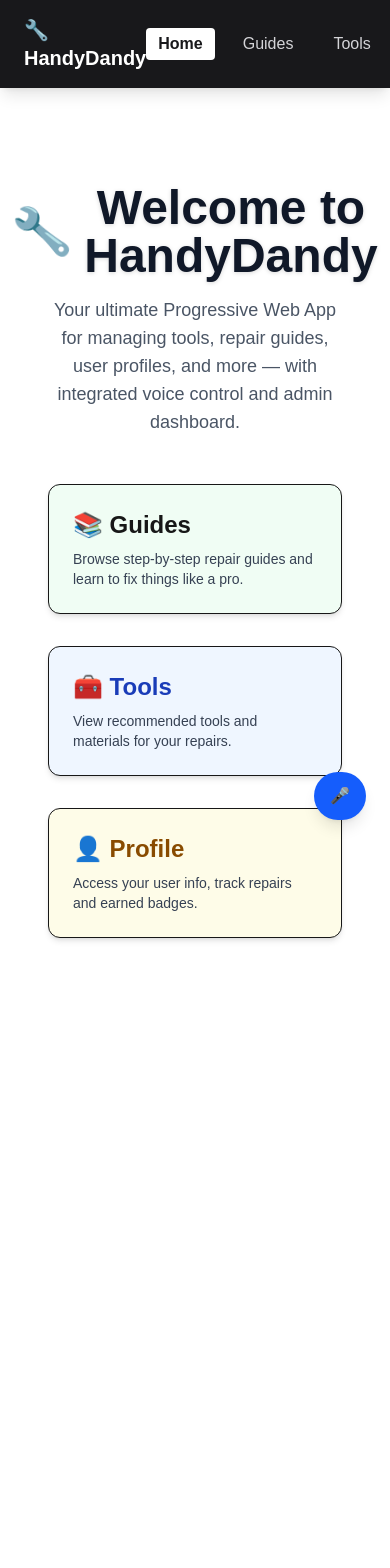
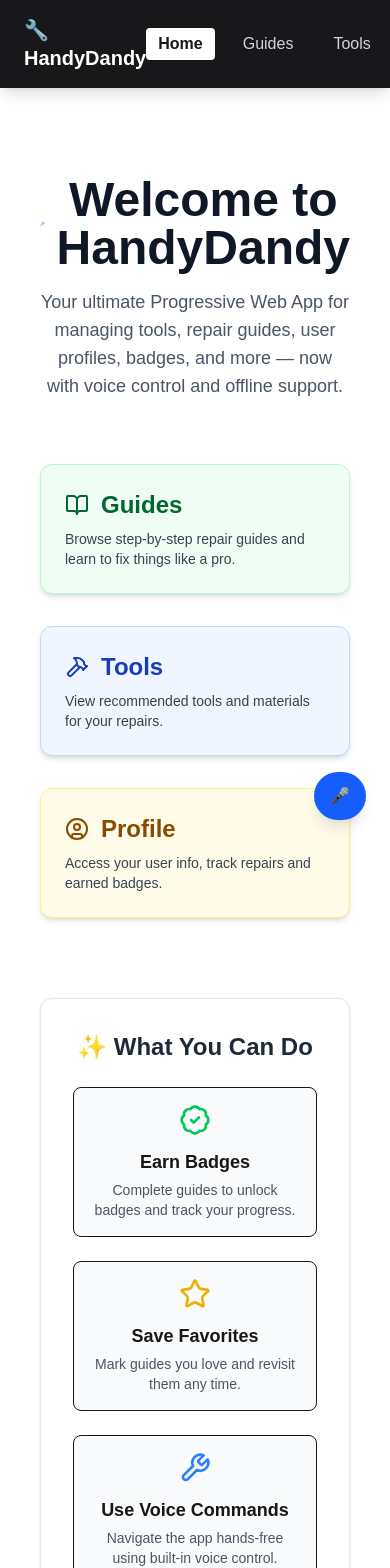
Before and after one commit to miha-plemenitas/HandyDandy, a Next.js app in the folder handy-dandy-client/: page / in a window 390 px wide. Shown: the top 1568 px of the page. Before the commit the page ends 1034 px from the top, so only its background shows below. Built offline with nearby package versions, Linux system fonts and the light colour scheme; no server answers.

Commit message:
Enhance UI across multiple pages: update layout, improve accessibility, and add icons for better user experience

```diff
--- a/handy-dandy-client/src/app/guides/page.js
+++ b/handy-dandy-client/src/app/guides/page.js
@@ -1,27 +1,31 @@
 "use client";
 
 import { motion } from "framer-motion";
+import { BookOpen } from "lucide-react";
 import GuidesSection from "@/components/GuidesSection";
 
 export default function GuidesPage() {
   return (
-    <main className="max-w-7xl mx-auto px-4 sm:px-6 lg:px-8 py-10 text-black">
+    <main className="max-w-7xl mx-auto px-4 sm:px-6 lg:px-8 py-12 text-gray-900">
       <motion.div
         className="text-center mb-12"
         initial={{ opacity: 0, y: -20 }}
         animate={{ opacity: 1, y: 0 }}
         transition={{ duration: 0.6 }}
       >
-        <h1 className="text-4xl font-extrabold tracking-tight sm:text-5xl mb-2">
-          📚 Guides
-        </h1>
-        <p className="text-lg text-gray-600">
+        <div className="flex justify-center items-center gap-3 mb-3">
+          <BookOpen className="w-8 h-8 text-green-600" />
+          <h1 className="text-4xl sm:text-5xl font-extrabold tracking-tight">
+            Guides
+          </h1>
+        </div>
+        <p className="text-lg text-gray-600 max-w-2xl mx-auto">
           Browse step-by-step repair guides and learn to fix things like a pro.
         </p>
       </motion.div>
 
       <motion.div
-        className="bg-white shadow-lg rounded-xl p-6 sm:p-8"
+        className="bg-white shadow-md border border-gray-200 rounded-xl p-6 sm:p-8"
         initial={{ opacity: 0, scale: 0.95 }}
         animate={{ opacity: 1, scale: 1 }}
         transition={{ delay: 0.3 }}
--- a/handy-dandy-client/src/app/layout.js
+++ b/handy-dandy-client/src/app/layout.js
@@ -30,15 +30,18 @@ export default function RootLayout({ children }) {
           type="image/png"
           href="/images/tools-and-utensils_128.png"
         />
+        <meta name="viewport" content="width=device-width, initial-scale=1" />
         <meta name="theme-color" content="#4CAF50" />
       </head>
       <body
-        className={`${geistSans.variable} ${geistMono.variable} antialiased`}
+        className={`${geistSans.variable} ${geistMono.variable} antialiased bg-white text-gray-900`}
       >
         <SessionWrapper>
           <Navbar />
           <VoiceControl />
-          <main className="max-w-6xl mx-auto px-6 py-8">{children}</main>
+          <main className="max-w-screen-xl mx-auto px-4 sm:px-6 lg:px-8 py-6">
+            {children}
+          </main>
         </SessionWrapper>
       </body>
     </html>
--- a/handy-dandy-client/src/app/page.js
+++ b/handy-dandy-client/src/app/page.js
@@ -2,72 +2,128 @@
 
 import Link from "next/link";
 import { motion } from "framer-motion";
+import {
+  Wrench,
+  BookOpen,
+  Hammer,
+  UserCircle,
+  Star,
+  BadgeCheck,
+} from "lucide-react";
 
 export default function HomePage() {
   return (
-    <main className="w-full max-w-6xl mx-auto px-6 py-16 text-center">
+    <main className="w-full max-w-7xl mx-auto px-6 py-16">
+      {/* Hero */}
       <motion.div
         initial={{ opacity: 0, y: -40 }}
         animate={{ opacity: 1, y: 0 }}
         transition={{ duration: 0.6 }}
-        className="mb-12"
+        className="mb-16 text-center"
       >
-        <h1 className="text-5xl font-bold text-gray-900 flex justify-center items-center gap-3 mb-4">
-          <motion.span
-            animate={{ rotate: [0, 20, -20, 0] }}
-            transition={{ repeat: Infinity, duration: 3 }}
-          >
-            🔧
-          </motion.span>
-          <span className="drop-shadow-sm">Welcome to HandyDandy</span>
+        <h1 className="text-5xl sm:text-6xl font-extrabold text-gray-900 mb-4 flex justify-center items-center gap-3">
+          <Wrench className="w-10 h-10 text-blue-600 animate-pulse" />
+          Welcome to HandyDandy
         </h1>
-        <p className="text-lg text-gray-600">
+        <p className="text-lg sm:text-xl text-gray-600 max-w-2xl mx-auto">
           Your ultimate Progressive Web App for managing tools, repair guides,
-          user profiles, and more — with integrated voice control and admin
-          dashboard.
+          user profiles, badges, and more — now with voice control and offline
+          support.
         </p>
       </motion.div>
 
-      <div className="grid gap-8 grid-cols-1 sm:grid-cols-2 lg:grid-cols-3 mx-auto">
+      {/* Features Grid */}
+      <motion.div
+        className="grid gap-8 grid-cols-1 sm:grid-cols-2 lg:grid-cols-3 mb-20"
+        initial={{ opacity: 0, scale: 0.95 }}
+        animate={{ opacity: 1, scale: 1 }}
+        transition={{ delay: 0.2 }}
+      >
         {[
           {
             href: "/guides",
-            title: "📚 Guides",
+            title: "Guides",
             desc: "Browse step-by-step repair guides and learn to fix things like a pro.",
-            color: "green",
+            icon: BookOpen,
+            bg: "bg-green-50",
+            border: "border-green-200",
+            text: "text-green-800",
           },
           {
             href: "/tools",
-            title: "🧰 Tools",
+            title: "Tools",
             desc: "View recommended tools and materials for your repairs.",
-            color: "blue",
+            icon: Hammer,
+            bg: "bg-blue-50",
+            border: "border-blue-200",
+            text: "text-blue-800",
           },
           {
             href: "/profile",
-            title: "👤 Profile",
+            title: "Profile",
             desc: "Access your user info, track repairs and earned badges.",
-            color: "yellow",
+            icon: UserCircle,
+            bg: "bg-yellow-50",
+            border: "border-yellow-200",
+            text: "text-yellow-800",
           },
         ].map((card, i) => (
           <motion.div
             key={card.href}
-            initial={{ opacity: 0, y: 30 }}
+            initial={{ opacity: 0, y: 20 }}
             animate={{ opacity: 1, y: 0 }}
-            transition={{ delay: 0.2 + i * 0.2 }}
+            transition={{ delay: 0.3 + i * 0.2 }}
           >
             <Link
               href={card.href}
-              className={`bg-${card.color}-50 hover:bg-${card.color}-100 p-6 rounded-xl shadow-md transition duration-300 border border-${card.color}-100 text-left block`}
+              className={`block p-6 rounded-xl shadow-md border ${card.bg} ${card.border} hover:shadow-lg transition-all duration-300`}
             >
-              <h2
-                className={`text-2xl font-semibold text-${card.color}-800 flex items-center gap-2 mb-2`}
+              <div
+                className={`flex items-center gap-3 text-2xl font-semibold mb-2 ${card.text}`}
               >
+                <card.icon className="w-6 h-6" />
                 {card.title}
-              </h2>
+              </div>
               <p className="text-gray-700 text-sm">{card.desc}</p>
             </Link>
           </motion.div>
         ))}
+      </motion.div>
+
+      {/* Callout Section */}
+      <section className="bg-white rounded-xl border border-gray-200 shadow-sm p-8 mb-10">
+        <h2 className="text-2xl font-bold text-gray-800 mb-6 text-center">
+          ✨ What You Can Do
+        </h2>
+        <div className="grid grid-cols-1 md:grid-cols-3 gap-6 text-center">
+          <div className="p-4 bg-gray-50 rounded-lg border hover:shadow">
+            <BadgeCheck className="mx-auto text-green-500 w-8 h-8 mb-3" />
+            <h3 className="font-semibold text-lg mb-1">Earn Badges</h3>
+            <p className="text-sm text-gray-600">
+              Complete guides to unlock badges and track your progress.
+            </p>
+          </div>
+          <div className="p-4 bg-gray-50 rounded-lg border hover:shadow">
+            <Star className="mx-auto text-yellow-500 w-8 h-8 mb-3" />
+            <h3 className="font-semibold text-lg mb-1">Save Favorites</h3>
+            <p className="text-sm text-gray-600">
+              Mark guides you love and revisit them any time.
+            </p>
+          </div>
+          <div className="p-4 bg-gray-50 rounded-lg border hover:shadow">
+            <Wrench className="mx-auto text-blue-500 w-8 h-8 mb-3" />
+            <h3 className="font-semibold text-lg mb-1">Use Voice Commands</h3>
+            <p className="text-sm text-gray-600">
+              Navigate the app hands-free using built-in voice control.
+            </p>
+          </div>
+        </div>
+      </section>
+
+      {/* Final CTA */}
+      <div className="text-center mt-10 text-sm text-gray-500">
+        HandyDandy is open-source and designed for tinkerers, makers, and fixers
+        ✨
       </div>
     </main>
   );
--- a/handy-dandy-client/src/app/profile/page.js
+++ b/handy-dandy-client/src/app/profile/page.js
@@ -6,6 +6,7 @@ import GuideDetails from "@/components/GuideDetails";
 import { FaStar } from "react-icons/fa";
 import axios from "axios";
 import { motion } from "framer-motion";
+import { User, BadgeCheck, Star } from "lucide-react"; // ✅ FIXED HERE
 
 export default function ProfilePage() {
   const [favoriteGuides, setFavoriteGuides] = useState([]);
@@ -21,7 +22,6 @@ export default function ProfilePage() {
         .then((res) => res.json())
         .then(async (data) => {
           const ids = data.favorites || [];
-          // Fetch all guides or fetch by IDs
           const allGuides = await fetch("/api/guides").then((res) =>
             res.json()
           );
@@ -60,7 +60,7 @@ export default function ProfilePage() {
 
   if (!session) {
     return (
-      <main className="px-6 py-8 text-white">
+      <main className="px-6 py-8 text-gray-800">
         <h1 className="text-2xl font-semibold">Profile</h1>
         <p>Please login to view your profile.</p>
       </main>
@@ -68,32 +68,48 @@ export default function ProfilePage() {
   }
 
   return (
-    <main className="px-6 py-8 flex justify-center items-start gap-6 flex-wrap min-h-[80vh] text-white">
-      {/* User Card */}
+    <main className="max-w-7xl mx-auto px-4 sm:px-6 lg:px-8 py-12 text-gray-900">
+      {/* Page header */}
       <motion.div
-        className="bg-zinc-800 p-8 rounded-2xl shadow-xl w-full max-w-md"
+        className="text-center mb-12"
+        initial={{ opacity: 0, y: -20 }}
+        animate={{ opacity: 1, y: 0 }}
+        transition={{ duration: 0.6 }}
+      >
+        <div className="flex justify-center items-center gap-3 mb-3">
+          <User className="w-8 h-8 text-yellow-600" />
+          <h1 className="text-4xl sm:text-5xl font-extrabold tracking-tight">
+            Profile
+          </h1>
+        </div>
+        <p className="text-lg text-gray-600 max-w-2xl mx-auto">
+          View your user information, earned badges and saved guides.
+        </p>
+      </motion.div>
+
+      {/* Cards */}
+      <div className="grid grid-cols-1 md:grid-cols-3 gap-6">
+        {/* User Info */}
+        <motion.div
+          className="bg-white shadow-md border border-gray-200 rounded-xl p-6 h-full"
           initial={{ opacity: 0, y: 30 }}
           animate={{ opacity: 1, y: 0 }}
           transition={{ delay: 0.1 }}
         >
-        <div className="flex flex-col items-center text-center">
-          <div className="text-5xl mb-4">👤</div>
-          <h1 className="text-3xl font-bold mb-2">User Profile</h1>
-          <p className="text-zinc-400 mb-6">Welcome to your dashboard</p>
-        </div>
-
+          <h2 className="text-xl font-semibold mb-4 flex items-center gap-2">
+            <User className="text-blue-500 w-6 h-6" />
+            User Info
+          </h2>
           {userData ? (
-          <div className="space-y-4 text-lg">
+            <div className="space-y-3 text-sm text-gray-700">
               <div>
-              <span className="font-semibold text-zinc-300">👨‍💼 Name:</span>{" "}
-              {userData.username}
+                <span className="font-medium">Name:</span> {userData.username}
               </div>
               <div>
-              <span className="font-semibold text-zinc-300">📧 Email:</span>{" "}
-              {userData.email}
+                <span className="font-medium">Email:</span> {userData.email}
               </div>
               <div>
-              <span className="font-semibold text-zinc-300">📅 Created:</span>{" "}
+                <span className="font-medium">Created:</span>{" "}
                 {new Date(userData.createdAt).toLocaleString()}
               </div>
             </div>
@@ -102,32 +118,34 @@ export default function ProfilePage() {
           )}
         </motion.div>
 
-      {/* Badge Card */}
+        {/* Badges */}
         <motion.div
-        className="bg-zinc-800 p-8 rounded-2xl shadow-xl w-full max-w-md"
+          className="bg-white shadow-md border border-gray-200 rounded-xl p-6 h-full"
           initial={{ opacity: 0, y: 30 }}
           animate={{ opacity: 1, y: 0 }}
           transition={{ delay: 0.2 }}
         >
-        <h2 className="text-2xl font-semibold mb-4 text-center">🏅 Badges</h2>
+          <h2 className="text-xl font-semibold mb-4 flex items-center gap-2">
+            <BadgeCheck className="text-green-500 w-6 h-6" />
+            Badges
+          </h2>
           {badges.length > 0 ? (
-          <ul className="space-y-3">
+            <ul className="space-y-3 text-sm">
               {badges.map((badge, i) => (
                 <li
                   key={i}
-                className="bg-zinc-700 p-3 rounded-lg flex items-center gap-4"
+                  className="border border-gray-200 rounded-md px-3 py-2 bg-gray-50 flex items-center gap-3"
                 >
-                {/* Static badge icon */}
                   <img
-                  src="/images/badge-icon.png"
-                  alt="Badge Icon"
-                  className="w-8 h-8"
+                    src={badge.iconUrl || "/images/badge-icon.png"}
+                    alt="Badge"
+                    className="w-7 h-7"
                   />
                   <div>
-                  <div className="font-semibold text-zinc-100">
+                    <div className="font-medium text-gray-800">
                       {badge.title}
                     </div>
-                  <div className="text-zinc-400 text-sm">
+                    <div className="text-gray-500 text-xs">
                       Earned: {new Date(badge.earnedAt).toLocaleDateString()}
                     </div>
                   </div>
@@ -135,55 +153,53 @@ export default function ProfilePage() {
               ))}
             </ul>
           ) : (
-          <p className="text-center text-zinc-400">No badges yet.</p>
+            <p className="text-gray-500">No badges yet.</p>
           )}
         </motion.div>
 
-      {/* Favorite Guides */}
+        {/* Favorites */}
         <motion.div
-        className="bg-zinc-800 p-8 rounded-2xl shadow-xl w-full max-w-md"
+          className="bg-white shadow-md border border-gray-200 rounded-xl p-6 h-full"
           initial={{ opacity: 0, y: 30 }}
           animate={{ opacity: 1, y: 0 }}
           transition={{ delay: 0.3 }}
         >
-        <h2 className="text-2xl font-semibold mb-4 text-center">
-          ⭐ Favorite Guides
+          <h2 className="text-xl font-semibold mb-4 flex items-center gap-2">
+            <Star className="text-yellow-500 w-6 h-6" />
+            Favorite Guides
           </h2>
           {favoriteGuides.length > 0 ? (
             <ul className="space-y-3">
               {favoriteGuides.map((guide) => (
                 <li
                   key={guide._id}
-                className="bg-zinc-700 p-3 rounded-lg flex items-center gap-4 cursor-pointer hover:bg-zinc-600 transition"
+                  className="bg-gray-50 border border-gray-200 rounded-md px-3 py-2 flex items-center justify-between hover:bg-gray-100 transition cursor-pointer"
                   onClick={() => setSelectedGuide(guide)}
                 >
-                <img
-                  src={guide.images?.[0] || "/images/placeholder.png"}
-                  alt="Guide"
-                  className="w-8 h-8 object-cover rounded"
-                />
                   <div>
-                  <div className="font-semibold text-zinc-100">
+                    <div className="font-medium text-gray-800">
                       {guide.title}
                     </div>
-                  <div className="text-zinc-400 text-sm">{guide.category}</div>
+                    <div className="text-gray-500 text-sm">
+                      {guide.category}
+                    </div>
                   </div>
                   <button
-                  className="ml-2 text-yellow-400 hover:text-gray-300 transition-colors p-1 rounded-full"
                     onClick={(e) => {
                       e.stopPropagation();
                       handleRemoveFavorite(guide);
                     }}
-                  title="Remove from favorites"
+                    title="Remove"
+                    className="text-yellow-500 hover:text-gray-400"
                   >
-                  <FaStar size={22} />
+                    <FaStar />
                   </button>
                 </li>
               ))}
             </ul>
           ) : (
-          <p className="text-center text-zinc-400">
-            You don't have any saved guides yet.
+            <p className="text-gray-500 text-sm">
+              You don’t have any saved guides yet.
             </p>
           )}
           {selectedGuide && (
@@ -193,6 +209,7 @@ export default function ProfilePage() {
             />
           )}
         </motion.div>
+      </div>
     </main>
   );
 }
```
Also changed, not shown: handy-dandy-client/src/app/tools/page.js (+13 -9 lines). Lines whose indentation alone changed are shown as unchanged.
